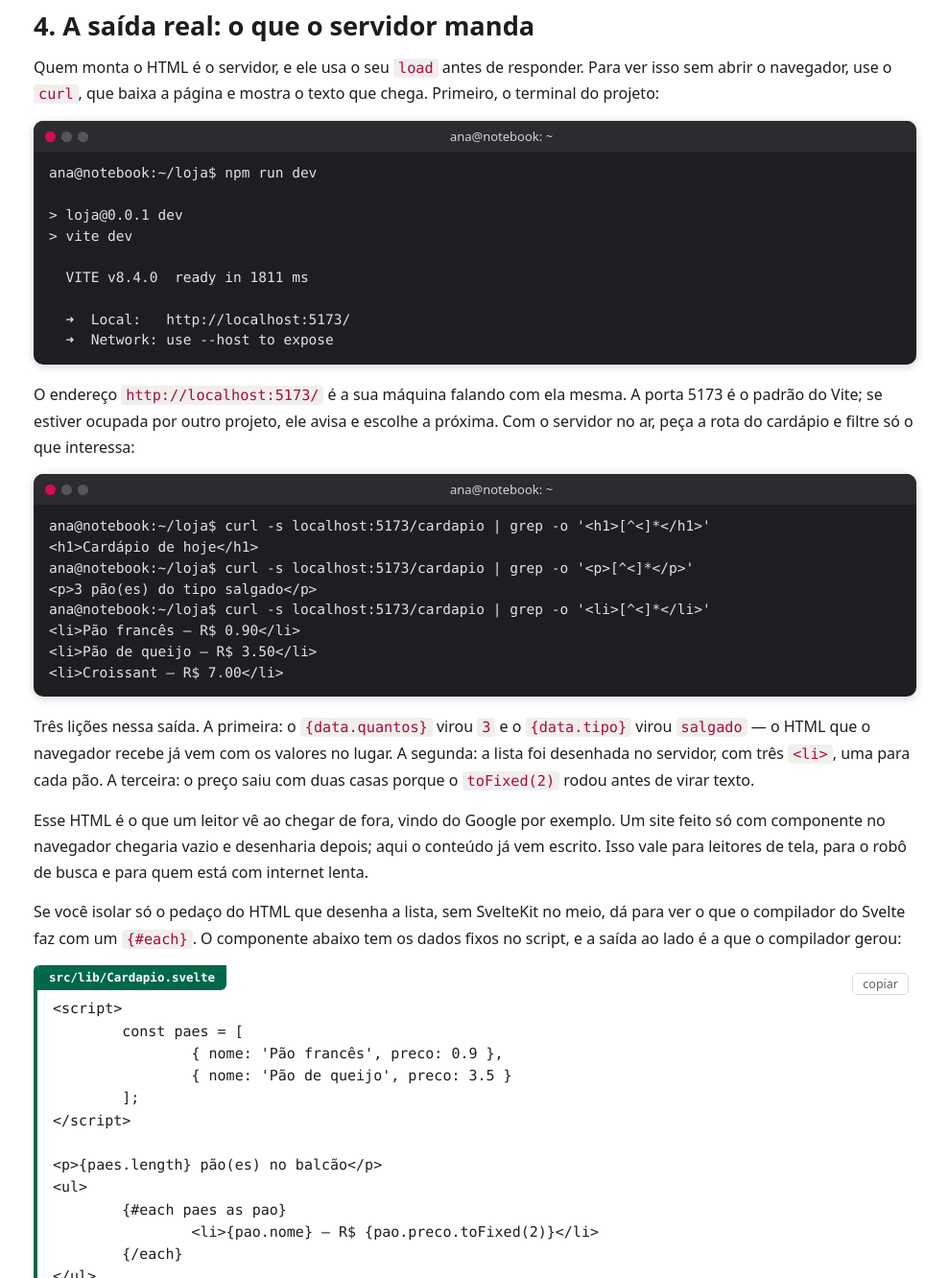
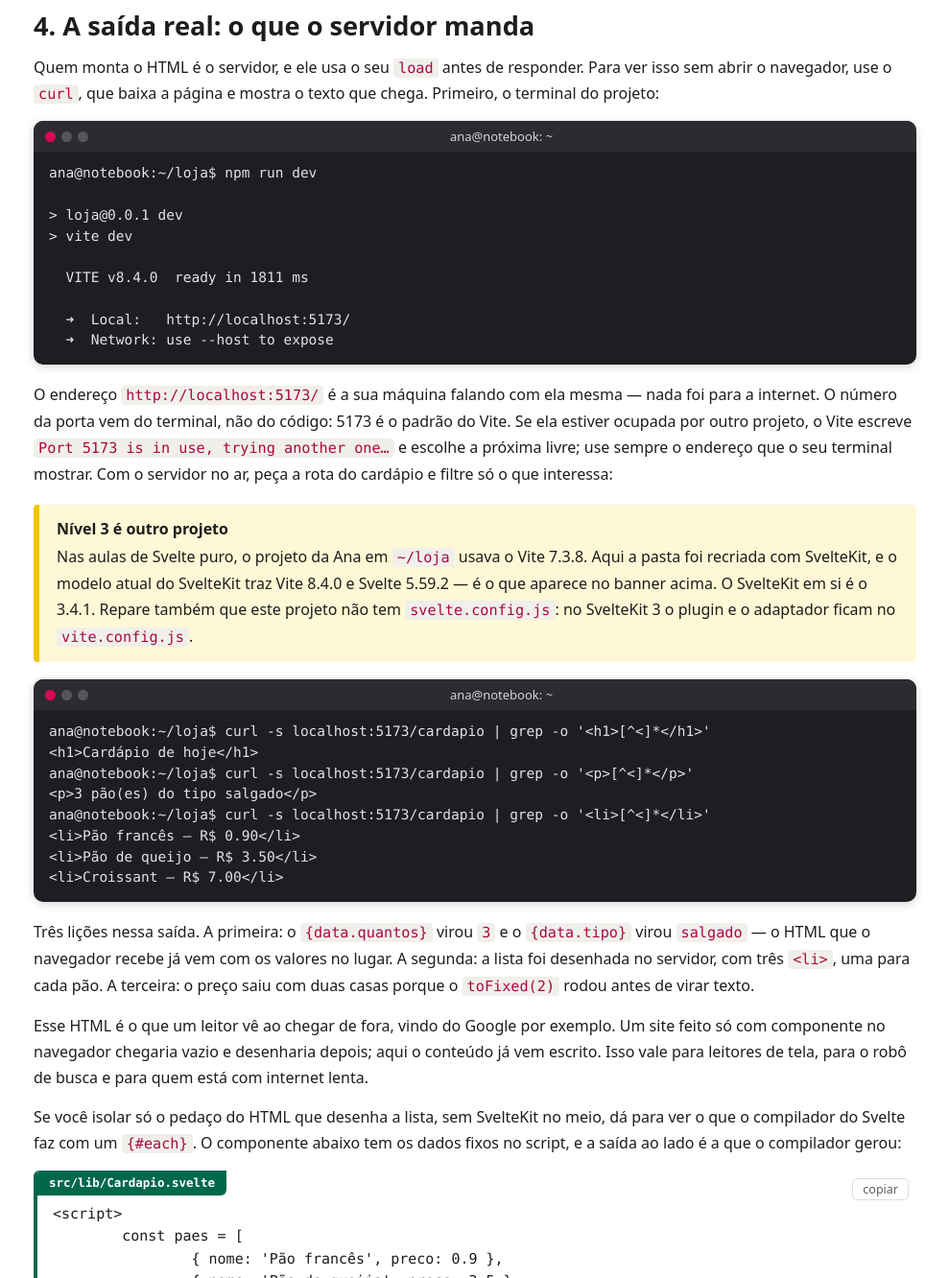
Before and after one commit to Wallysondevs/guia-svelte, a Svelte app: page load.html in a window 1280 px wide. Shown: the part 4181-5513 px from the top of the page at 96% size, without its empty margins (255-1244 px from the left). Built offline with nearby package versions, Linux system fonts and the light colour scheme.

Commit message:
aulas de Kit: versões e porta canônicas, aviso do compilador na prosa

```diff
--- a/load.html
+++ b/load.html
@@ -153,7 +153,10 @@
   ➜  Local:   http://localhost:5173/
   ➜  Network: use --host to expose</pre>
 
-<p>O endereço <code>http://localhost:5173/</code> é a sua máquina falando com ela mesma. A porta 5173 é o padrão do Vite; se estiver ocupada por outro projeto, ele avisa e escolhe a próxima. Com o servidor no ar, peça a rota do cardápio e filtre só o que interessa:</p>
+<p>O endereço <code>http://localhost:5173/</code> é a sua máquina falando com ela mesma — nada foi para a internet. O número da porta vem do terminal, não do código: 5173 é o padrão do Vite. Se ela estiver ocupada por outro projeto, o Vite escreve <code>Port 5173 is in use, trying another one…</code> e escolhe a próxima livre; use sempre o endereço que o seu terminal mostrar. Com o servidor no ar, peça a rota do cardápio e filtre só o que interessa:</p>
+
+<div class="note"><strong>Nível 3 é outro projeto</strong>
+<p>Nas aulas de Svelte puro, o projeto da Ana em <code>~/loja</code> usava o Vite 7.3.8. Aqui a pasta foi recriada com SvelteKit, e o modelo atual do SvelteKit traz Vite 8.4.0 e Svelte 5.59.2 — é o que aparece no banner acima. O SvelteKit em si é o 3.4.1. Repare também que este projeto não tem <code>svelte.config.js</code>: no SvelteKit 3 o plugin e o adaptador ficam no <code>vite.config.js</code>.</p></div>
 
 <pre class="term">ana@notebook:~/loja$ curl -s localhost:5173/cardapio | grep -o '&lt;h1&gt;[^&lt;]*&lt;/h1&gt;'
 &lt;h1&gt;Cardápio de hoje&lt;/h1&gt;
```
Also changed, not shown: data.html (+1 -1 lines).
